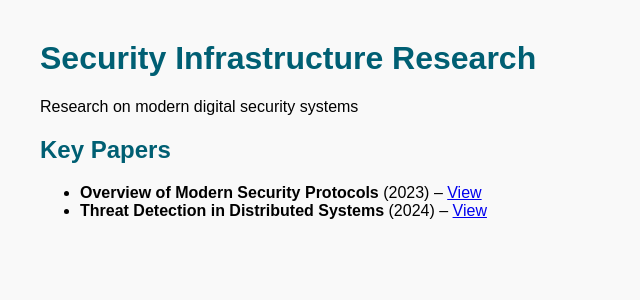
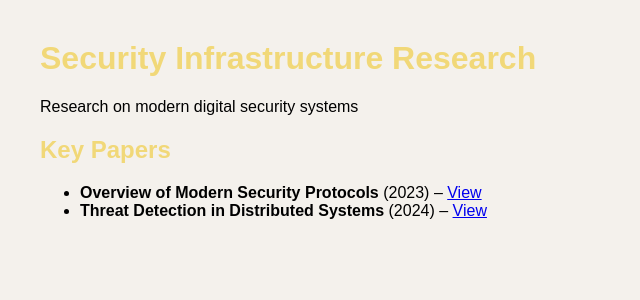
Before and after one commit to cefBen/sanguine, a Jekyll site: the page built from index.md, in a window 1280 px wide. Shown: the top 300 px of the page, without its empty margins (0-640 px from the left). Built offline with Jekyll 4.4.1, drawn with Linux system fonts in a browser that asks for light colours; our own code applies the rules of GitHub Pages for plain Markdown files.

Commit message:
Update default.html

```diff
--- a/_layouts/default.html
+++ b/_layouts/default.html
@@ -5,8 +5,8 @@
   <title>{{ site.title }}</title>
   <meta name="viewport" content="width=device-width, initial-scale=1" />
   <style>
-    body { font-family: sans-serif; margin: 40px; background: #f9f9f9; }
-    h1, h2 { color: #005f73; }
+    body { font-family: sans-serif; margin: 40px; background: #F4F1EC; }
+    h1, h2 { color: #F1D878; }
   </style>
 </head>
 <body>
```
